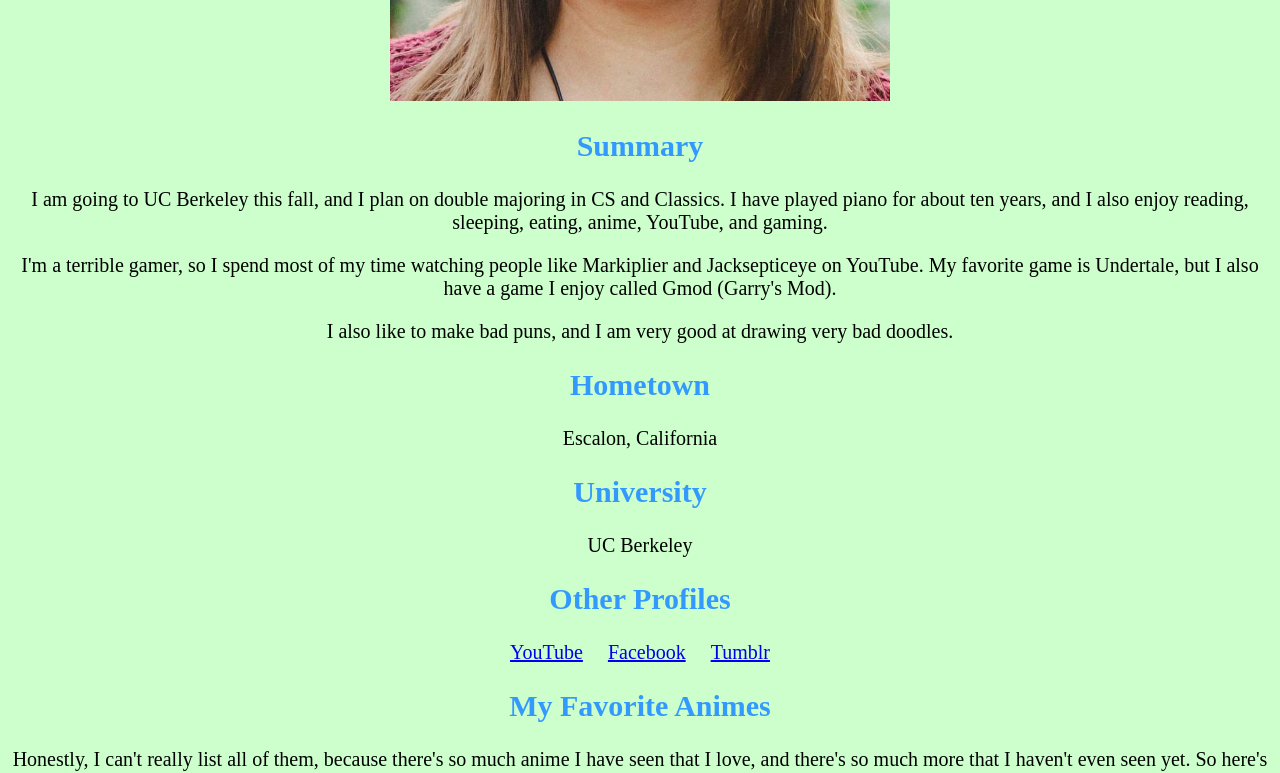
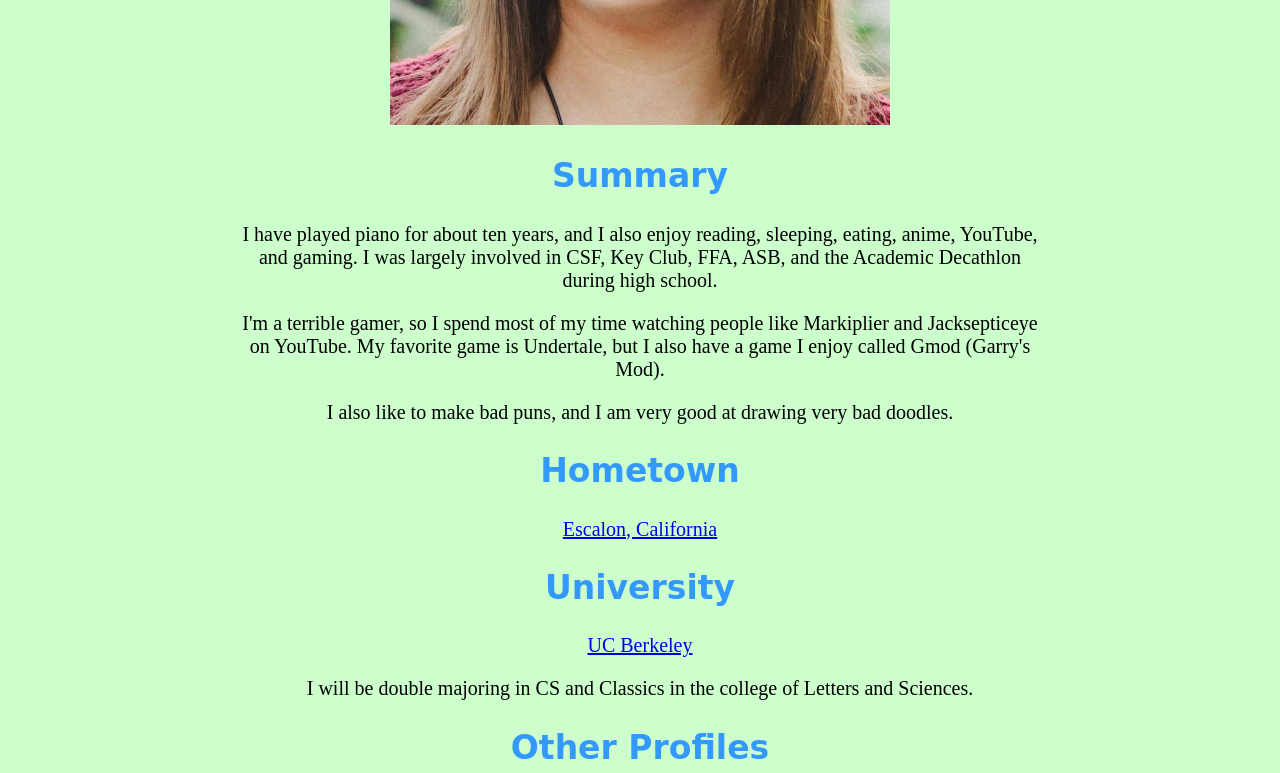
Before and after one commit to MasterLillyclaw/MasterLillyclaw.github.io, a plain HTML site: page Profile.html in a window 1280 px wide. Shown: the part 600-1373 px from the top of the page. Drawn offline with Linux system fonts and the light colour scheme.

Commit message:
Third Profile

```diff
--- a/Profile.html
+++ b/Profile.html
@@ -6,15 +6,26 @@
 <style>
   h1 {
     color: #cc0099;
-    font-size: 40px;
+    font-size: 50px;
+    font-family: papyrus;
     }
   h2 {
     color: #3399ff;
-    font-size: 30px;
+    font-size: 33px;
+    font-family: cursive;
     }
   p {
     font-size: 20px;
-  }
+    }
+  .margin {
+    padding-left: 18%;
+    padding-right: 18%;
+    }
+  .WORK {
+    padding-top: 30px;
+    display: block;
+    }
+
 </style>
 
 <center>
@@ -23,37 +34,29 @@
   <img src="Lilli.jpg" width="500" height="600" alt="Photo of Lilliana Koller">
 
   <h2>Summary</h2>
-    <p>I am going to UC Berkeley this fall, and I plan on double majoring in CS and Classics.
-      I have played piano for about ten years, and I also enjoy reading, sleeping, eating, anime, YouTube, and gaming.</p>
-    <p>I'm a terrible gamer, so I spend most of my time watching people like Markiplier and Jacksepticeye on YouTube.
+    <p class="margin">I have played piano for about ten years, and I also enjoy reading, sleeping, eating, anime, YouTube, and gaming.
+      I was largely involved in CSF, Key Club, FFA, ASB, and the Academic Decathlon during high school.</p>
+    <p class="margin">I'm a terrible gamer, so I spend most of my time watching people like Markiplier and Jacksepticeye on YouTube.
       My favorite game is Undertale, but I also have a game I enjoy called Gmod (Garry's Mod).</p>
-    <p>I also like to make bad puns, and I am very good at drawing very bad doodles.</p>
+    <p class="margin">I also like to make bad puns, and I am very good at drawing very bad doodles.</p>
 
   <!-- Talk more about your hometown -->
   <h2>Hometown</h2>
-    <p>Escalon, California</p>
+    <p><a href="http://cityofescalon.org">Escalon, California</a></p>
 
   <!-- Talk more about the university HERE, not in the summary -->
   <h2>University</h2>
-    <p>UC Berkeley</p>
+    <p><a href="http://www.berkeley.edu">UC Berkeley</a></p>
+    <p class="margin">I will be double majoring in CS and Classics in the college of Letters and Sciences.
 
   <h2>Other Profiles</h2>
       <p><a href="https://www.youtube.com/channel/UC-xR_z3Dkdq4eefOSMdJ9ig">YouTube</a>&nbsp;&nbsp;
       &nbsp;&nbsp;<a href="https://www.facebook.com/lilliana.koller">Facebook</a>&nbsp;&nbsp;
       &nbsp;&nbsp;<a href="http://masterlillyclaw.tumblr.com">Tumblr</a></p>
 
-
   <h2>My Favorite Animes</h2>
-    <p>Honestly, I can't really list all of them, because there's so much anime I have seen that I love,
+    <p class="margin">Honestly, I can't really list all of them, because there's so much anime I have seen that I love,
       and there's so much more that I haven't even seen yet. So here's a list of a few I enjoy.
-
-  <style>
-    .WORK {
-    padding-top: 30px;
-    display: block;
-    }
-  </style>
-
       <span class="WORK"><a href="https://en.wikipedia.org/wiki/Angel_Beats!">
         <img src="AngelBeats.jpg" width="400" height="600" alt="Photo of Angel Beats"></a></span>
       <span class="WORK"><a href="https://en.wikipedia.org/wiki/Steins;Gate">
@@ -61,12 +64,8 @@
       <span class="WORK"><a href="https://en.wikipedia.org/wiki/Dragon_Ball_Z">
         <img src="DBZpic.png" width="400" height="600" alt="Photo of DBZ"></a></span>
 
-  <style>
-    .papyrus {
-      font-family: papyrus;
-      font-size: 35px;
-    }
-  </style>
-
-  <h2 class="papyrus"><a href="file:///Users/demouser/Documents/Hello.html">My First Webpage</a></h2>
+  <h2><a href="file:///Users/demouser/Desktop/cssi/MasterLillyclaw.github.io/Hello.html">My First Webpage</a></h2>
+    <p class="margin">You can click on the link above to see my first webpage, which features a character named Caboose from the show
+      <em><a href="http://roosterteeth.com/show/red-vs-blue">Red vs Blue</a></em>,
+      by the company known as <a href="https://www.youtube.com/user/RoosterTeeth">Rooster Teeth</a>.
 </center>
```
